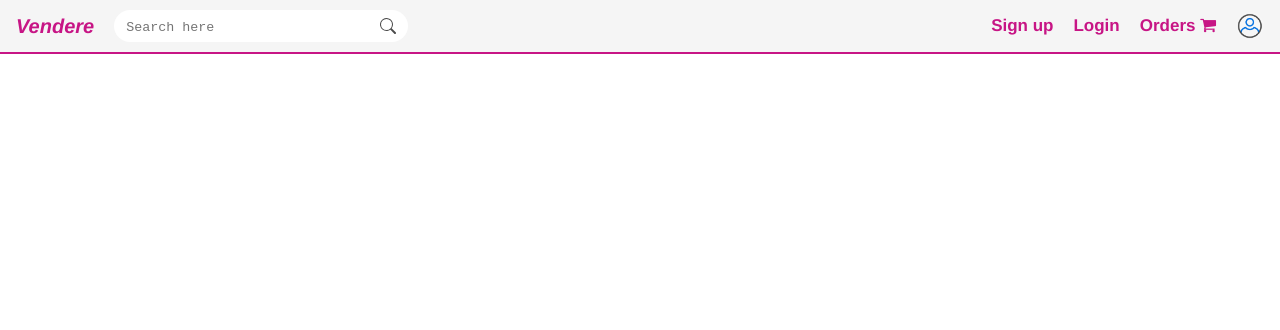
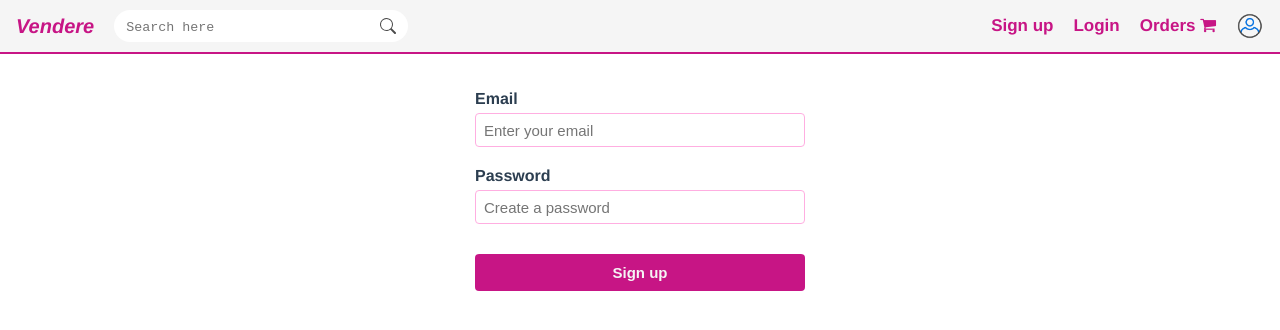
Before and after one commit to developeers/vendere, a Vue app: page /sign-up in a window 1280 px wide. Shown: the top 330 px of the page. Built offline with nearby package versions, Linux system fonts and the light colour scheme; no server answers; what vuex-module-decorators would draw is missing.

Commit message:
Add SignUp component

```diff
--- a/src/components/navigation/NavigationBar.vue
+++ b/src/components/navigation/NavigationBar.vue
@@ -1,17 +1,21 @@
 <template>
   <nav class="nav-bar">
-        <router-link :to="{name: 'home'}" class="app-name">Vendere</router-link>
-        <SearchBar/>
+    <router-link :to="{ name: 'home' }" class="app-name">Vendere</router-link>
+    <SearchBar />
     <div class="profile">
-            <router-link to="#">Sign up</router-link>
+      <router-link :to="{ name: 'SignUp' }">Sign up</router-link>
       <router-link to="#">Login</router-link>
-            <router-link to="#">Orders <i class="fa fa-shopping-cart"></i></router-link>
-            <img alt="Profile image" id="profile-icon" src="../../assets/user.png">
+      <router-link to="#"
+        >Orders <i class="fa fa-shopping-cart"></i
+      ></router-link>
+      <img alt="Profile image" id="profile-icon" src="../../assets/user.png" />
       <div class="profile-menu-dropdown" id="profile-menu-dropdown">
         <div class="dropdown-items">
           <router-link to="#">Orders</router-link>
           <router-link to="#">Settings</router-link>
-                    <router-link :to="{name: 'ProductCreate'}">Create Products</router-link>
+          <router-link :to="{ name: 'ProductCreate' }"
+            >Create Products</router-link
+          >
         </div>
       </div>
     </div>
@@ -19,33 +23,33 @@
 </template>
 
 <script lang="ts">
-import { defineComponent } from 'vue'
+import { defineComponent } from "vue";
 
-import SearchBar from './SearchBar.vue'
+import SearchBar from "./SearchBar.vue";
 
 export default defineComponent({
   components: {
-        SearchBar
+    SearchBar,
   },
   mounted() {
-        const dropdownMenu = document.getElementById("profile-menu-dropdown")
+    const dropdownMenu = document.getElementById("profile-menu-dropdown");
 
     document.getElementById("profile-icon")!.addEventListener("click", () => {
       if (dropdownMenu!.style.display === "block") {
-                dropdownMenu!.style.display = "none"
+        dropdownMenu!.style.display = "none";
       } else {
-                dropdownMenu!.style.display = "block"
+        dropdownMenu!.style.display = "block";
       }
-        })
+    });
     document.addEventListener("click", (event) => {
       if (event.target instanceof Element) {
         if (event.target.id != "profile-icon") {
-                    dropdownMenu!.style.display = "none"
+          dropdownMenu!.style.display = "none";
         }
       }
-        })
+    });
   },
-})
+});
 </script>
 
 
--- a/src/router/index.ts
+++ b/src/router/index.ts
@@ -22,6 +22,11 @@ const routes: Array<RouteRecordRaw> = [
     name: 'SellerDetail',
     component: () => import('@/views/seller/SellerDetail.vue')
   },
+  {
+    path: '/sign-up',
+    name: 'SignUp',
+    component: () => import('@/views/auth/SignUp.vue')
+  },
 ]
 
 const router = createRouter({
--- /dev/null
+++ b/src/views/auth/SignUp.vue
@@ -0,0 +1,60 @@
+<template>
+  <form action="#" method="POST">
+    <div class="email-input">
+      <label for="email">Email</label>
+      <input type="email" name="email" placeholder="Enter your email" />
+    </div>
+    <div class="password-input">
+      <label for="password">Password</label>
+      <input type="password" name="password" placeholder="Create a password" />
+    </div>
+    <button type="submit">Sign up</button>
+  </form>
+</template>
+
+<style scoped>
+form {
+  display: flex;
+  flex-direction: column;
+  gap: 20px;
+  width: 30vw;
+  max-width: 330px;
+  margin: 0 auto;
+}
+label {
+  text-align: left;
+  font-weight: bold;
+  margin-bottom: 5px;
+}
+input {
+  outline: none;
+  height: 30px;
+  font-size: 15px;
+  color: #3d3d3d;
+  padding-left: 8px;
+  border: 1px solid #ffaee1;
+  border-radius: 4px;
+}
+.email-input,
+.password-input {
+  display: flex;
+  flex-direction: column;
+}
+button {
+  margin-top: 10px;
+  height: 37px;
+  display: flex;
+  align-items: center;
+  justify-content: center;
+  background: mediumvioletred;
+  color: whitesmoke;
+  border: none;
+  border-radius: 4px;
+  font-weight: bold;
+  font-size: 15px;
+  cursor: pointer;
+}
+button:hover {
+  opacity: 0.8;
+}
+</style>
```
Lines whose indentation alone changed are shown as unchanged.
